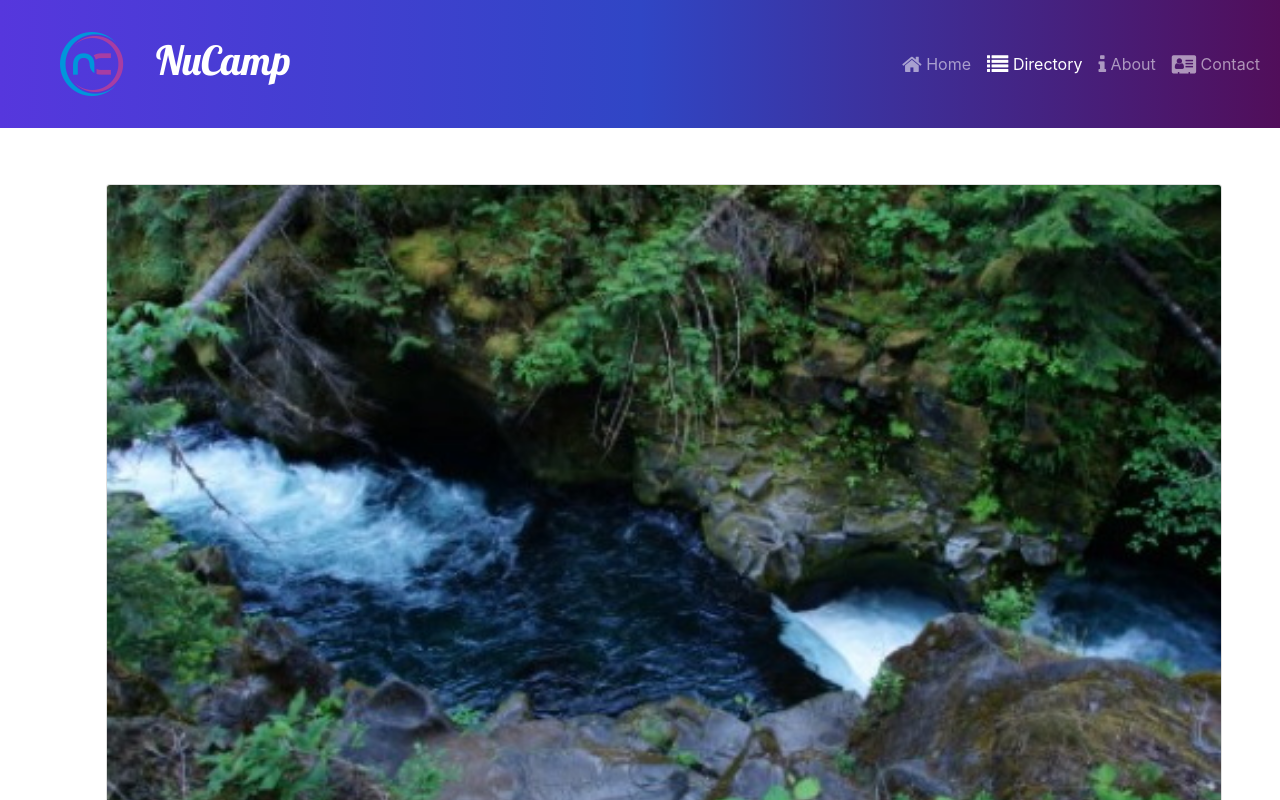
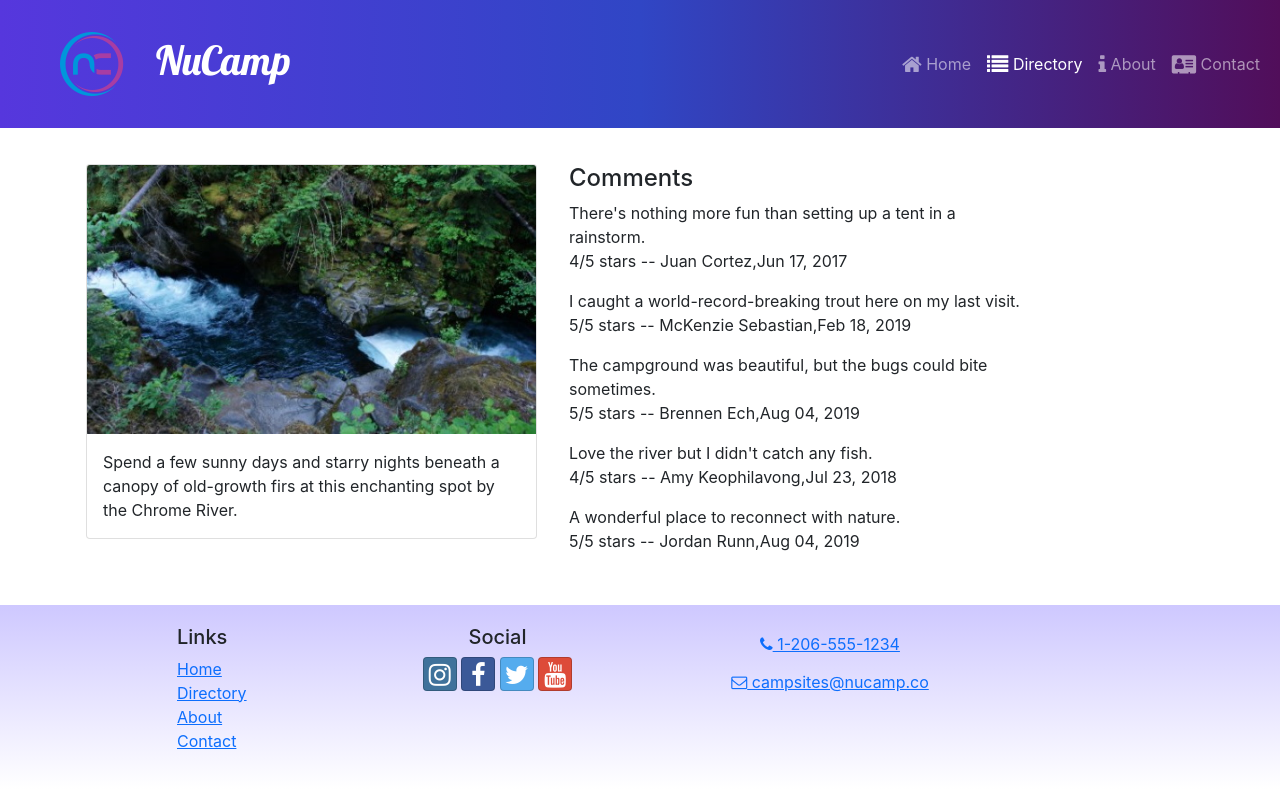
Before and after one commit to Mbappe-254/react, a React (Create React App) app: page /directory/1 in a window 1280 px wide. Shown: the top 800 px of the page. Built offline with nearby package versions, Linux system fonts and the light colour scheme.

Commit message:
added comments

```diff
--- a/src/components/Header.js
+++ b/src/components/Header.js
@@ -19,7 +19,7 @@
         <img src={NucampLogo} alt='nucamp logo' className='float-start' />
         <h1 className='mt-1'>NuCamp</h1>
       </NavbarBrand>
-                <NavbarToggler onClick={() => setMenuOpen(!menuOpen)}/>
+      <NavbarToggler onClick={() => setMenuOpen(!menuOpen)} />
       <Collapse isOpen={menuOpen} navbar>
         <Nav className='ms-auto' navbar>
           <NavItem>
--- a/src/features/campsites/CampsiteDetail.js
+++ b/src/features/campsites/CampsiteDetail.js
@@ -3,7 +3,7 @@
 const CampsiteDetail = ({ campsite }) => {
     const { image, name, description } = campsite;
     return (
-        <Col md='12' className='m-4'>
+        <Col md='5' className='m-1'>
             <Card>
                 <CardImg top src={image} alt={name} />
                 <CardBody>
--- /dev/null
+++ b/src/features/comments/Comment.js
@@ -0,0 +1,18 @@
+import { formatDate } from "../../utils/formatDate";
+
+const Comment = ({ comment }) => {
+    const { text:commentText, rating, author, date } = comment;
+
+    return (
+        <p>
+            {commentText}
+            <br />
+            {rating}/5 stars -- {author},{formatDate(date)}
+        </p>
+
+
+    );
+
+};
+
+export default Comment;
--- /dev/null
+++ b/src/features/comments/CommentsList.js
@@ -0,0 +1,28 @@
+import {Col} from 'reactstrap';
+import Comment from './Comment';
+import { selectCommmentsByCampsiteId } from './commentsSlice'
+
+const CommentsList =({ campsiteId}) =>{
+
+    const comments = selectCommmentsByCampsiteId(campsiteId);
+
+    if(comments && comments.length > 0){
+        return(
+            <Col md='5' className='m-1'>
+             <h4>Comments</h4>
+             {comments.map((comment) =>{
+                  return <Comment key ={comment.id} comment ={comment} />;
+             })}
+            </Col>
+        )
+    }
+    return(
+
+        <Col md='5' className='m-1'>
+
+         There's no comments for this campsite yet.
+        </Col>
+
+    );
+};
+export default CommentsList;
--- /dev/null
+++ b/src/features/comments/commentsSlice.js
@@ -0,0 +1,6 @@
+import {COMMENTS} from '../../app/shared/COMMENTS';
+
+export const selectCommmentsByCampsiteId = (campsiteId) => {
+
+    return COMMENTS.filter((comment) => comment.campsiteId === parseInt(campsiteId));
+};
--- a/src/pages/CampsiteDetailPage.js
+++ b/src/pages/CampsiteDetailPage.js
@@ -2,6 +2,7 @@
 import { useParams } from 'react-router-dom';
 import { selectCampsiteById } from '../features/campsites/campsitesSlice';
 import CampsiteDetail from '../features/campsites/CampsiteDetail';
+import CommentsList from '../features/comments/CommentsList';
 
 const CampsiteDetailPage = () => {
   const { campsiteId } = useParams();
@@ -11,6 +12,7 @@
       <Container>
         <Row>
             <CampsiteDetail campsite={campsite} />
+            <CommentsList campsiteId={campsiteId} />
         </Row>
         </Container>
 
--- /dev/null
+++ b/src/utils/formatDate.js
@@ -0,0 +1,8 @@
+export const formatDate = (date) => {
+    return new Intl.DateTimeFormat('en-US',{
+
+        year: 'numeric',
+        month:'short',
+        day:'2-digit'
+    }).format(new Date(Date.parse(date)))
+};
```
Also changed, not shown: src/App.js (+10 -10 lines), src/features/campsites/CampsitesList.js (+5 -5 lines). Lines whose indentation alone changed are shown as unchanged.
